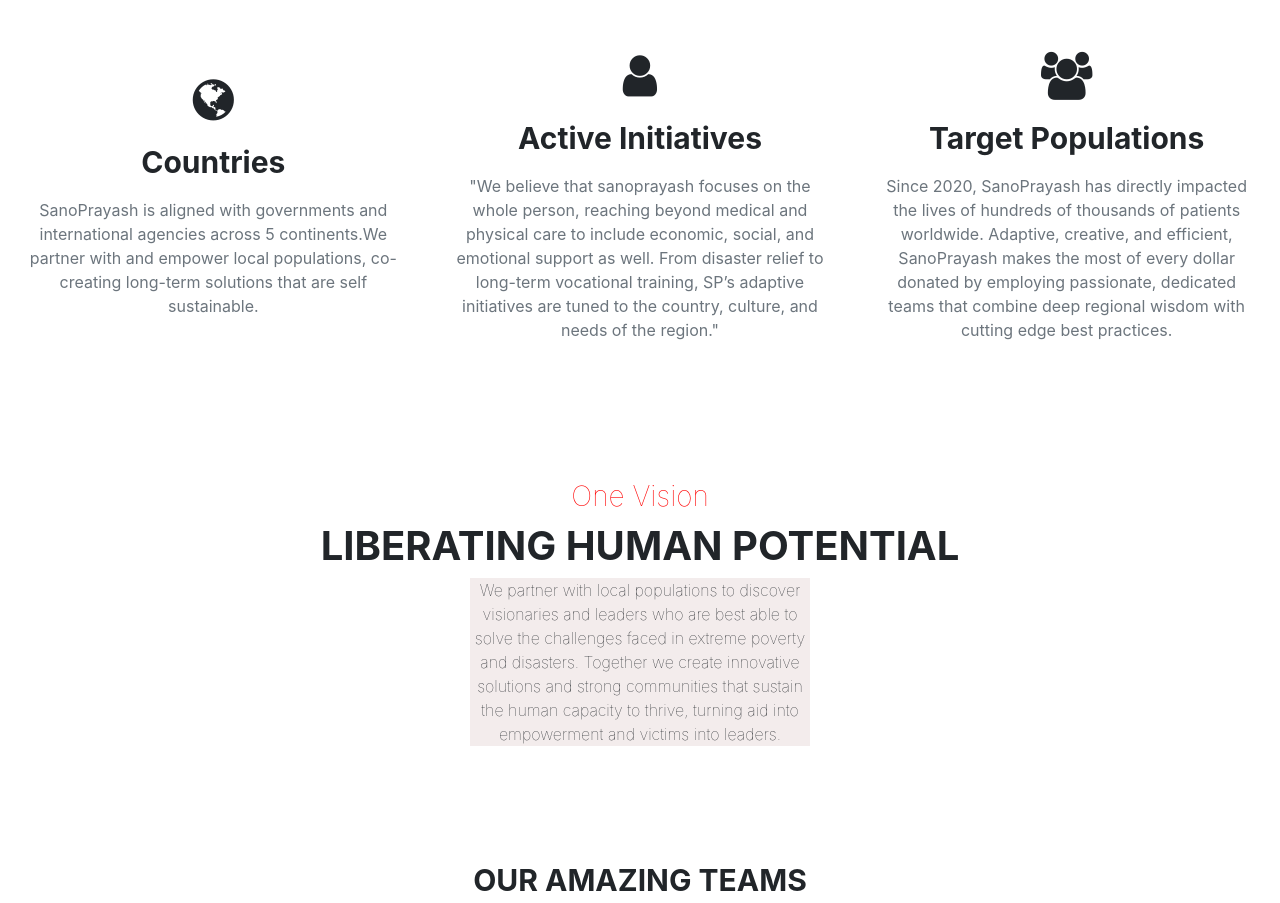
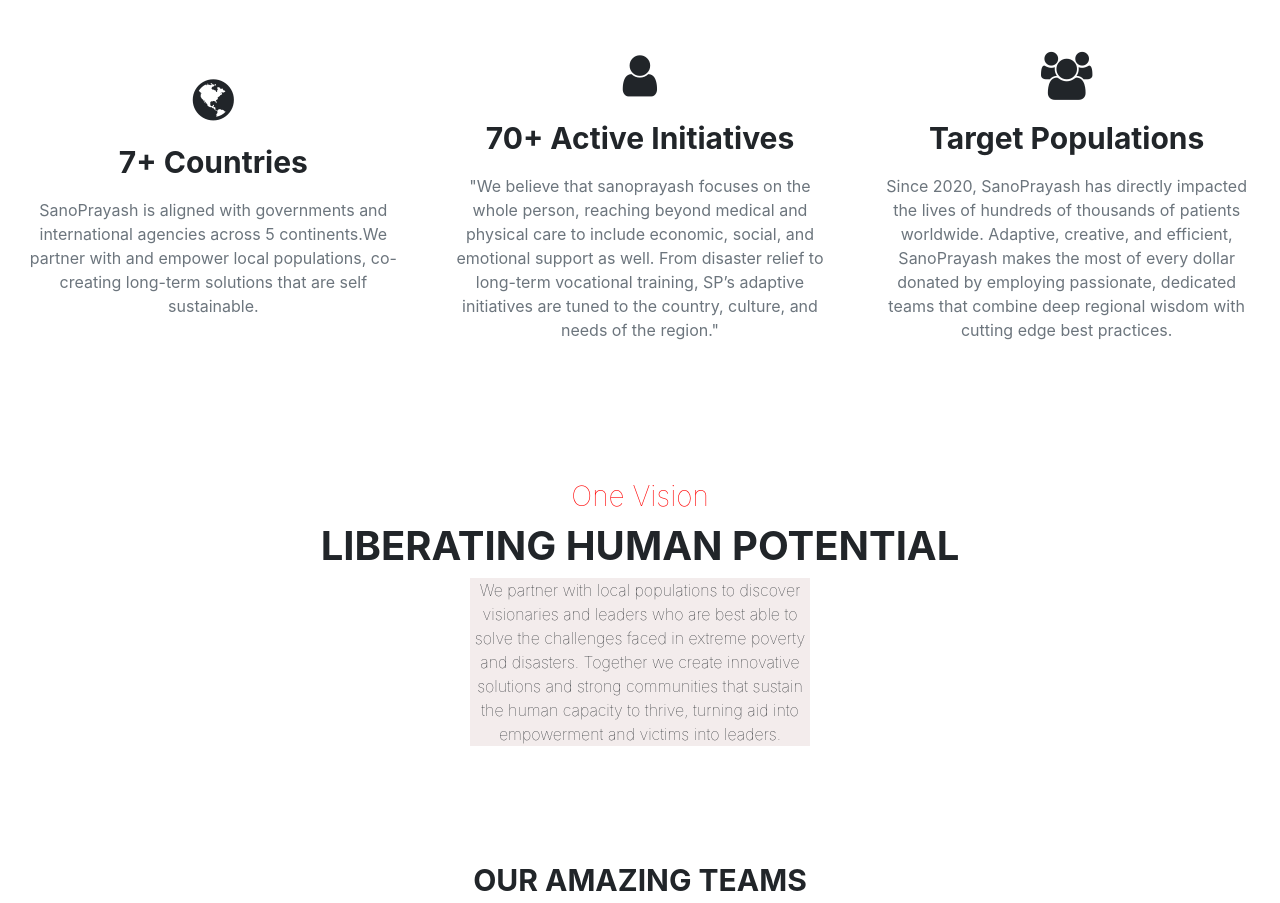
Before and after one commit to angatshrestha/sanopryash.github.io, a plain HTML site: page index.html in a window 1280 px wide. Shown: the part 880-1783 px from the top of the page. Drawn offline with nearby package versions, Linux system fonts and the light colour scheme.

Commit message:
update 1.3

```diff
--- a/index.html
+++ b/index.html
@@ -82,14 +82,14 @@
 
                 <div class="col-lg-4 col-md-4 col-sm-4 col-10 d-block m-auto">
                     <div class=" imgsetting d-block m-auto "><i class="fa fa-globe fa-3x" aria-hidden="true"></i> </div>
-                    <h2>Countries</h2>
+                    <h2> 7+ Countries</h2>
                     <p>SanoPrayash is aligned with governments and international agencies across 5 continents.We partner
                          with and empower local populations, co-creating long-term solutions that are self sustainable.</p>
                 </div>
 
                 <div class="col-lg-4 col-md-4 col-sm-4 col-10 d-block m-auto">
                     <div class="imgsetting d-block m-auto"><i class="fa fa-user fa-3x"  aria-hidden="true"></i></div>
-                    <h2>Active Initiatives</h2>
+                    <h2> 70+ Active Initiatives</h2>
                     <p>"We believe that sanoprayash focuses on the whole person, reaching beyond medical
                         and physical care to include economic, social, and emotional support as well. From disaster
                          relief to long-term vocational training, SP’s adaptive initiatives are tuned to the country,
```
